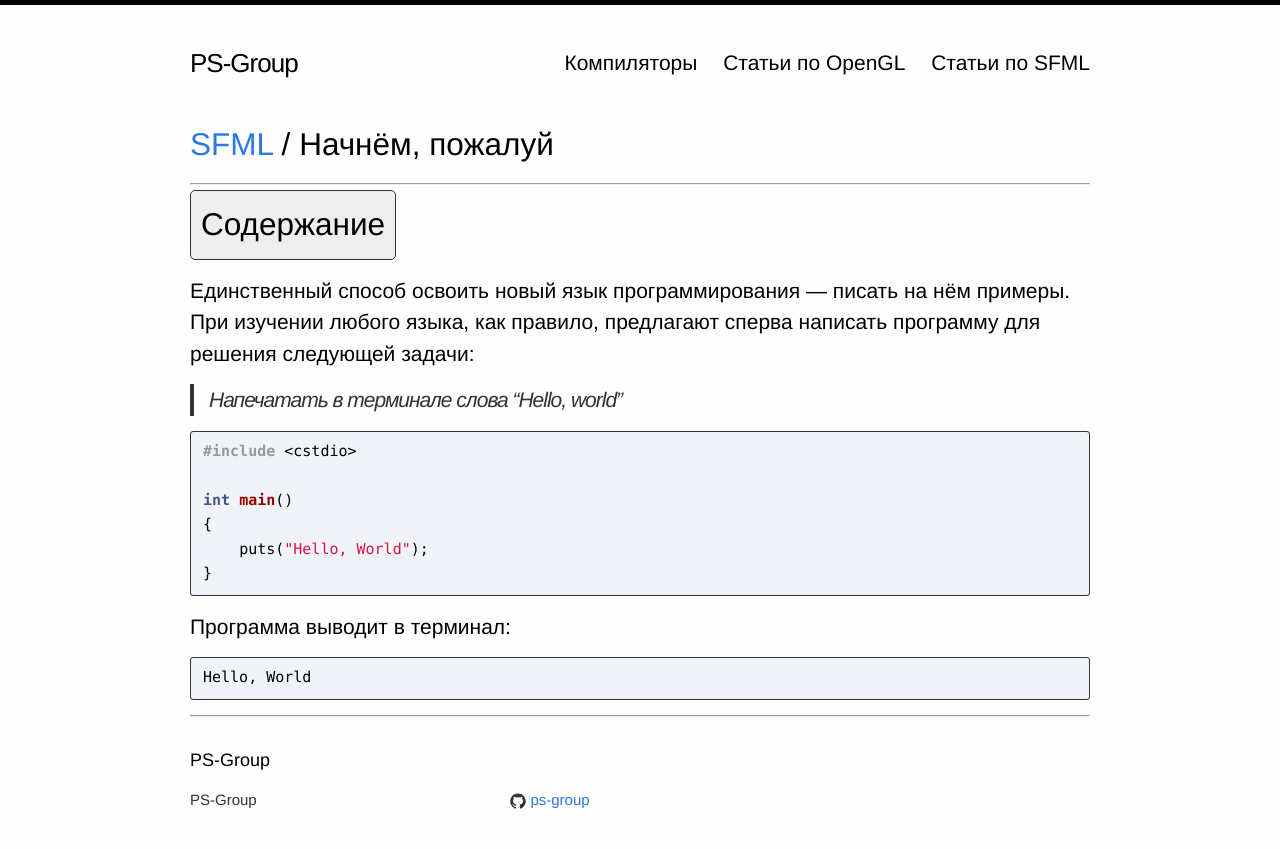
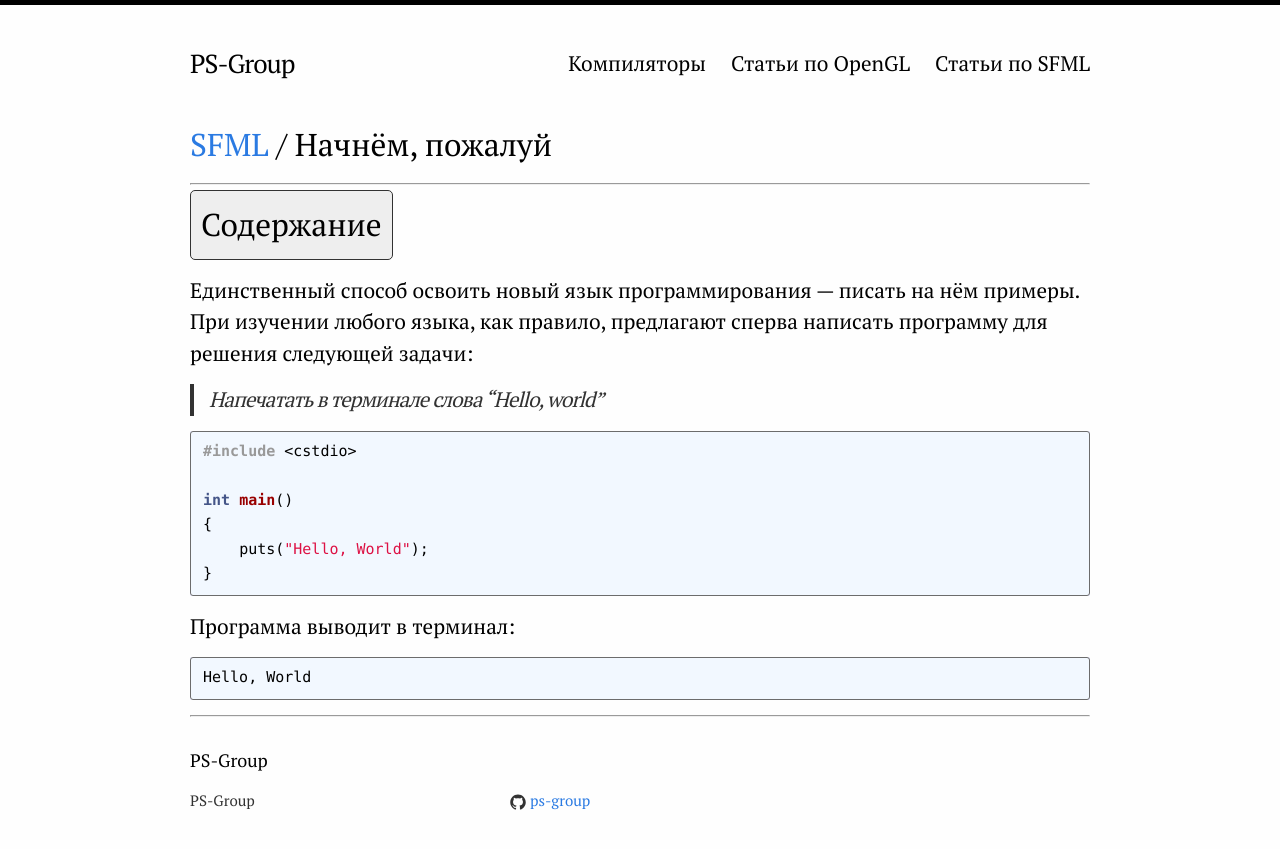
Before and after one commit to ps-group/ps-group.github.io, a Jekyll site: the page built from _sfml/lesson_1.1.md, in a window 1280 px wide. Shown: the top 849 px of the page. Built offline with Jekyll 4.4.1, drawn with Linux system fonts in a browser that asks for light colours.

Commit message:
Изменил шрифт основного текста на PT Sans, подлатал стили блоков кода

```diff
--- a/_layouts/default.html
+++ b/_layouts/default.html
@@ -1,6 +1,7 @@
 <!DOCTYPE html>
 <html lang="{{ page.lang | default: site.lang | default: "en" }}">
-
+  <!-- NOTE: import fonts from google CDN -->
+  <link href="https://fonts.googleapis.com/css?family=PT+Serif" rel="stylesheet">
   {% include head.html %}
 
   <body>
--- a/_sass/minima/_base.scss
+++ b/_sass/minima/_base.scss
@@ -129,7 +129,7 @@ blockquote {
  */
 pre,
 code {
-    font-size: 15px;
+    font-size: $code-block-font-size;
     border: 1px solid $grey-color-light;
     border-radius: 3px;
     background-color: #eef;
--- a/css/main.scss
+++ b/css/main.scss
@@ -4,10 +4,12 @@
 @charset "utf-8";
 
 // Our variables
-$base-font-family: "Helvetica Neue", Helvetica, Arial, sans-serif;
+$base-font-family: "PT Serif", Arial, sans-serif;
+$code-font-family: "Consolas", "Lucida Console", monospace;
 $base-font-size:   21px;
 $base-font-weight: 400;
 $small-font-size:  18px;
+$code-block-font-size: 15px;
 $base-line-height: 1.5;
 
 $spacing-unit:     30px;
@@ -15,6 +17,8 @@ $spacing-unit:     30px;
 $text-color:       #000;
 $background-color: #fefefe;
 $brand-color:      #2a7ae2;
+$code-background-color: rgb(242, 248, 255); /*#f4f8fb;*/
+$code-border-color: rgb(108, 108, 108);
 
 $grey-color:       #323232;
 $grey-color-light: lighten($grey-color, 40%);
@@ -30,8 +34,13 @@ $on-laptop:        960px;
 pre.highlight code
 {
     /*font-family: Consolas,Lucida Console,Menlo,Monaco,monospace;*/
-    font-family: "Droid Sans Mono", "Lucida Console", monospace;
-    background: #f0f4f8 !important;
+    font-family: $code-font-family;
+    background: $code-background-color !important;
+}
+code.highlighter-rouge
+{
+    font-size: $small-font-size;
+    font-family: $code-font-family;
 }
 .page-content
 {
@@ -53,8 +62,8 @@ pre.highlight code
 }
 .highlighter-rouge pre.highlight
 {
-    border: 1px solid $grey-color;
-    background: #f0f4f8 !important;
+    border: 1px solid $code-border-color;
+    background: $code-background-color !important;
 }
 // CUSTOM OVERRIDES END
 
```
